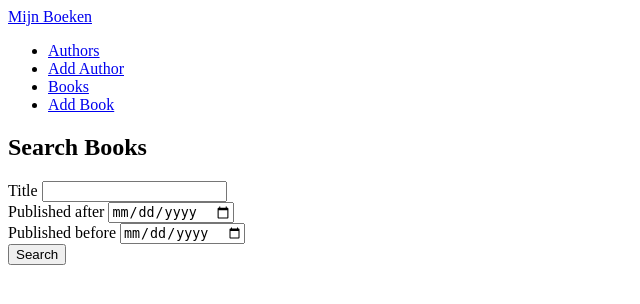
After one commit to ReneBroekhoven/Mijn_Boeken, a Node server app: page /books in a window 1280 px wide. The commit adds this page. Shown: the top 304 px of the page, without its empty margins (0-640 px from the left). Run offline with Node 20, Linux system fonts and the light colour scheme; data that the repository does not hold is empty; some libraries are stand-ins or nearby versions.

Commit message:
Books index en plaatsjess

```diff
--- a/package.json
+++ b/package.json
@@ -15,7 +15,8 @@
     "ejs": "^3.0.1",
     "express": "^4.17.1",
     "express-ejs-layouts": "^2.5.0",
-    "mongoose": "^5.8.9"
+    "mongoose": "^5.8.9",
+    "multer": "^1.4.2"
   },
   "devDependencies": {
     "dotenv": "^8.2.0",
--- /dev/null
+++ b/public/index.html
@@ -0,0 +1 @@
+Dit is een test
--- a/routes/authors.js
+++ b/routes/authors.js
@@ -9,7 +9,7 @@ router.get('/', async (req, res ) => {
    // met een querystring en geen POST in the body
    if (req.query.name != null && req.query.name !== '') {
       searchOptions.name = new RegExp(req.query.name, 'i')
-      console.log(searchOptions.name)
+      //console.log(searchOptions.name)
    }
    try {
       const authors  = await Author.find(searchOptions)
--- /dev/null
+++ b/routes/books.js
@@ -0,0 +1,96 @@
+const express = require('express')
+const router = express.Router()
+const multer = require('multer')
+const path = require('path') // standaard in Node
+const Book = require('../models/book')
+const Author = require('../models/author')
+const uploadPath = path.join('public', Book.coverImageBasePath)
+const imageMimeTypes = ['image/jpeg', 'image/png', 'image/gif']
+// multer package om multipart (met de plaatjes hier) forms te kunnen verwerken
+const fs = require('fs')
+const upload = multer({
+   dest: uploadPath,
+   fileFilter: (req, file, callback) => {
+      // eerste is null omdat dat in callback the error is
+      callback(null, imageMimeTypes.includes(file.mimetype))
+   }
+})
+
+// All the books
+router.get('/', async (req, res ) => {
+  //res.send('all books van mij')
+  let query = Book.find()
+  if (req.query.title != null && req.query.title != ''){
+     query = query.regex('title', new RegExp(req.query.title, "i"))
+  }
+  if (req.query.publishedBefore != null && req.query.publishedBefore != ''){
+    query = query.lte('publishedBefore', req.query.publishedBefore)
+  }
+  if (req.query.publishedAfter != null && req.query.publishedAfter != ''){
+   query = query.gte('publishedAfter', req.query.publishedAfter)
+ }
+  try{
+      //const books = await Book.find({})
+      const books = await query.exec()
+      res.render('books/index', {
+      books: books,
+      searchOptions: req.query
+      })
+  }catch{
+   res.redirect('/')
+  }
+})
+
+// New book;  maar deze maakt de nieuwe book niet
+router.get('/new', async (req, res ) => {
+   //console.log("/new get route")
+   //res.send('new books van Rene')
+   renderNewPage(res, new Book())
+})
+
+// Creating New book
+ router.post('/', upload.single('cover'), async (req, res ) => {
+   const fileName = req.file != null ? req.file.filename : null
+    const book = new Book({
+      title: req.body.title,
+      author: req.body.author,
+      publishDate: new Date(req.body.publishDate),
+      pageCount: req.body.pageCount,
+      coverImageName: fileName,
+      description: req.body.description
+   })
+   try{
+      const newBook = await book.save()
+      // res.redirect(`books/${newBook.id}`)
+      res.redirect('books')
+   }catch{
+      // omdat multer een onterecht bookcover heeft aangemaakt in het filesysteem
+      if(book.coverImageName != null){
+        removeBookcover(book.coverImageName)
+      }
+      renderNewPage(res, book, true)
+   }
+
+})
+
+function removeBookcover(fileName){
+  fs.unlink(path.join(uploadPath, fileName), err =>{
+     if (err) console.error(err)
+  })
+}
+async function renderNewPage(res, book, hasError = false){
+   try {
+      const authors = await Author.find({})
+      console.log("probeert authotrs te vinden")
+      const params = {
+         authors: authors,
+         book: book
+      }
+      if (hasError) params.errorMessage = 'Error creating you book'
+      res.render('books/new', params)
+     } catch{
+      res.redirect('/books')
+     }
+}
+
+module.exports = router
--- a/server.js
+++ b/server.js
@@ -10,17 +10,20 @@ var bodyParser = require('body-parser')
 // met een relative path
 const indexRouter = require('./routes/index')
 const authorRouter = require('./routes/authors')
+const bookRouter = require('./routes/books')
 
 // de views folder is voor de server
 app.set('view engine', 'ejs')
 app.set('views', __dirname + '/views')
-// soort standaard html voor al de views
+// soort standaard html voor all de views
 app.set('layout', 'layouts/layout.ejs' )
 //dit gebruikt de <body> element (zie layout.ejs) van hetgeen je in de route opgeeft
 app.use(expressLayouts)
-// waar de public files zullen zijn html en css files en is voor de client
-app.use(express.static('public'))
-app.use(bodyParser.urlencoded({limit: '10mb', extended: false}))
+
+// zit er tegenwoordige standaard in !!
+app.use(express.json())
+app.use(express.urlencoded({extended: false}))
+//app.use(bodyParser.urlencoded({limit: '10mb', extended: false}))
 
 const mongoose = require('mongoose')
 mongoose.connect(process.env.DATABASE_URL, {
@@ -33,6 +36,12 @@ db.once('open', () => console.log('Database is open'))
 
 app.use('/', indexRouter)
 app.use('/authors', authorRouter)
+app.use('/books', bookRouter)
 
+// waar de public files zullen zijn html en css files en is voor de client
+// is hier eigenlijk niet nodig
+// omdat ie NA de routes komt wordt ie bij de homepage url niet eens geraakt
+// als deze boven de routes had gestaan dan zou de test html page zijn weergegeven
+app.use(express.static('public'))
 
 app.listen(process.env.PORT || 3000)
--- /dev/null
+++ b/views/books/index.ejs
@@ -0,0 +1,22 @@
+<h2>Search Books</h2>
+<form action="/books" method="GET">
+  <div>
+     <label>Title</label>
+     <input type="text" name="title" value="<%= searchOptions.title %>">
+  </div>
+  <div>
+     <label>Published after</label>
+     <input type="date" name="publishedAfter" value="<%= searchOptions.publishedAfter %>">
+  </div>
+  <div>
+   <label>Published before</label>
+   <input type="date" name="publishedBefore" value="<%= searchOptions.publishedBefore %>">
+</div>
+   <button type="submit">Search</button>
+</form>
+<br>
+<div>
+  <% books.forEach(book => { %>
+    <img height="150" width="150" scr="<%= book.coverImagePath%>">
+  <% }) %>
+</div>
--- a/views/partials/header.ejs
+++ b/views/partials/header.ejs
@@ -4,7 +4,8 @@
      <ul>
         <li><a href="/authors">Authors</a></li>
         <li><a href="/authors/new">Add Author</a></li>
+        <li><a href="/books">Books</a></li>
+        <li><a href="/books/new">Add Book</a></li>
      </ul>
   </nav>
-
 </header>
```
Also changed, not shown: models/book.js (added, +55 -0 lines), routes/index.js (+10 -2 lines), views/books/_form_fields.ejs (added, +42 -0 lines), views/books/new.ejs (added, +7 -0 lines), views/index.ejs (+6 -1 lines), readme.txt, 2 other files.
